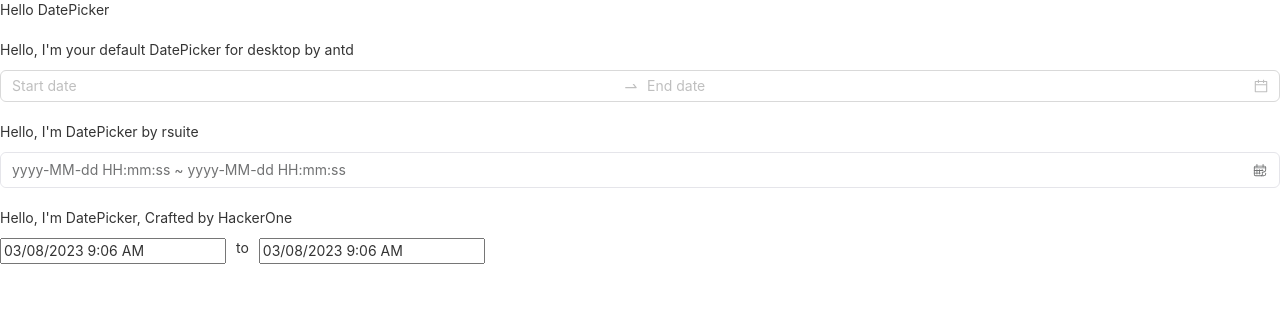
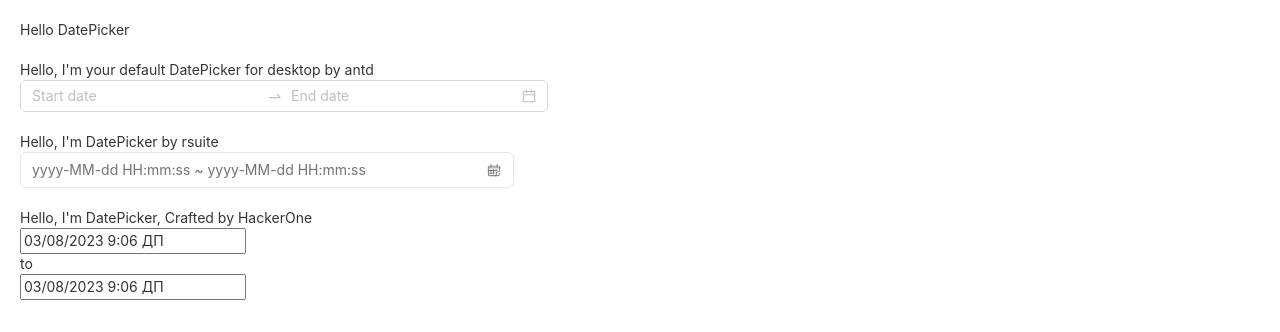
Before and after one commit to DarinaSavytska/datePickers, a React (Create React App) app: page / in a window 1280 px wide. Shown: the top 332 px of the page. Built offline with nearby package versions, Linux system fonts and the light colour scheme.

Commit message:
Add styles

```diff
--- a/package.json
+++ b/package.json
@@ -1,6 +1,6 @@
 {
   "name": "datepickers",
-  "version": "0.1.3",
+  "version": "0.1.4",
   "private": true,
   "homepage": "https://DarinaSavytska.github.io/datePickers/",
   "dependencies": {
--- a/src/DatePickers.tsx
+++ b/src/DatePickers.tsx
@@ -8,21 +8,26 @@
 import DatePicker from 'react-datepicker';
 import 'react-datepicker/dist/react-datepicker.css';
 
+import ua from 'date-fns/locale/uk';
+import { registerLocale, setDefaultLocale } from 'react-datepicker';
+registerLocale('ua', ua);
+
 const { RangePicker } = antdDatePicker;
 
 const DatePickers: React.FC = () => {
   const [startDate, setStartDate] = useState(new Date());
   const [endDate, setEndDate] = useState(new Date());
+
   return (
-    <div style={{ display: 'flex', flexDirection: 'column', gap: '20px' }}>
-      <p>Hello DatePicker</p>
+    <div>
+      <p style={{ margin: '20px' }}>Hello DatePicker</p>
 
-      <div style={{ display: 'flex', flexDirection: 'column', gap: '10px' }}>
+      <div style={{ margin: '20px' }}>
         <p>Hello, I'm your default DatePicker for desktop by antd</p>
         <RangePicker showTime />
       </div>
 
-      <div style={{ display: 'flex', flexDirection: 'column', gap: '10px' }}>
+      <div style={{ margin: '20px' }}>
         <p>Hello, I'm DatePicker by rsuite</p>
         {/* https://rsuitejs.com/components/date-range-picker/ */}
         <DateRangePicker
@@ -35,10 +40,10 @@
         />
       </div>
 
-      <div style={{ display: 'flex', flexDirection: 'column', gap: '10px' }}>
+      <div style={{ margin: '20px' }}>
         <p>Hello, I'm DatePicker, Crafted by HackerOne</p>
         {/* https://reactdatepicker.com/ */}
-        <div style={{ display: 'flex', gap: '10px' }}>
+        <div>
           <DatePicker
             selected={startDate}
             onChange={date => setStartDate(date)}
@@ -48,6 +53,7 @@
             startDate={startDate}
             endDate={endDate}
             selectsStart
+            locale='ua'
           />
           <p>to</p>
           <DatePicker
@@ -60,6 +66,7 @@
             startDate={startDate}
             endDate={endDate}
             minDate={startDate}
+            locale='ua'
           />
         </div>
       </div>
```
